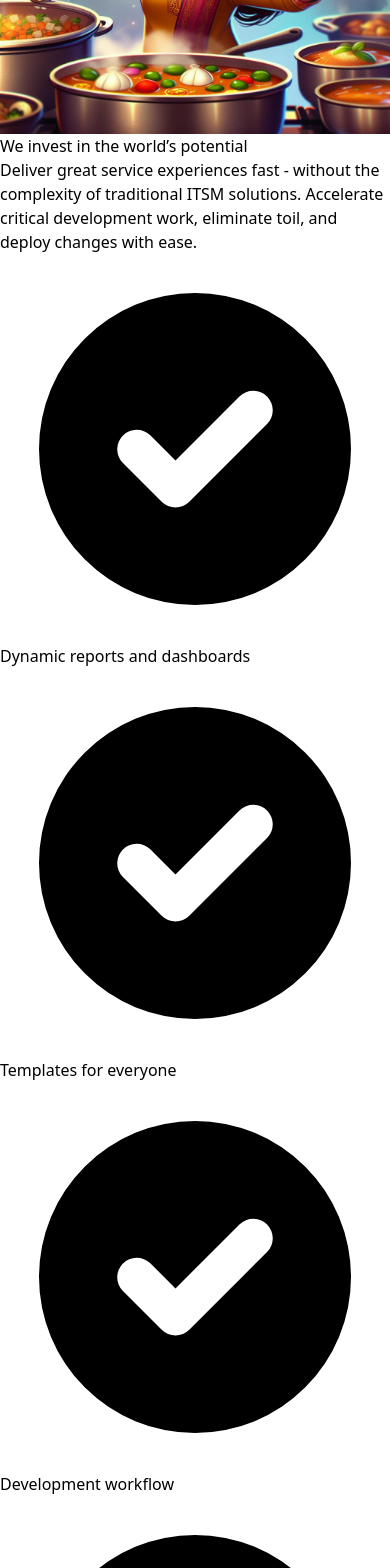
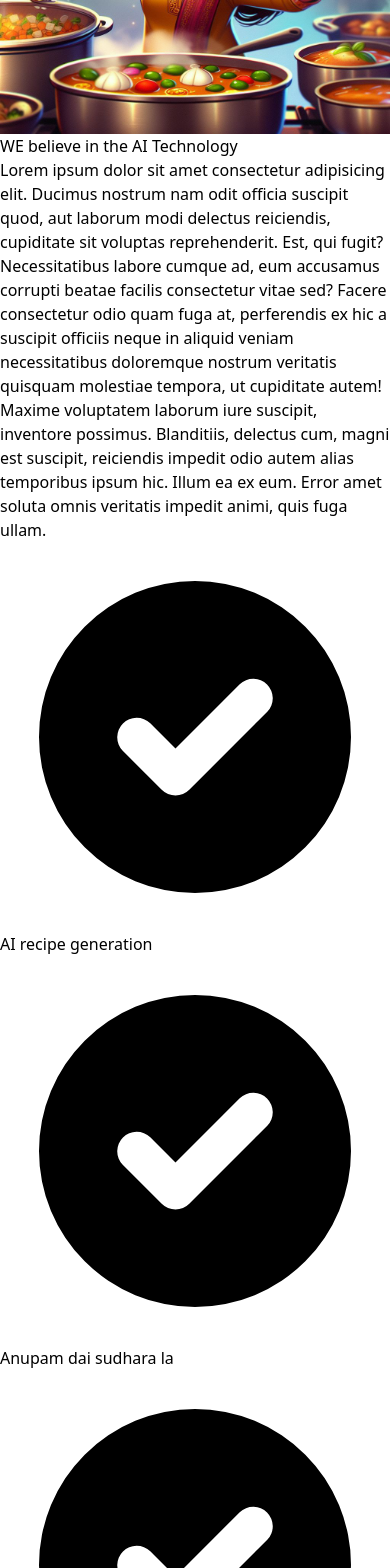
Before and after one commit to ayush475/Major_frontend, a React (Vite) app: page / in a window 390 px wide. Shown: the part 4060-5628 px from the top of the page. Built offline with nearby package versions, Linux system fonts and the light colour scheme.

Commit message:
Update content on HomePage component

```diff
--- a/src/pages/HomePage.jsx
+++ b/src/pages/HomePage.jsx
@@ -48,31 +48,31 @@ const HomePage = () => {
             <div class="items-center gap-8 lg:grid lg:grid-cols-2 xl:gap-16">
                 <img class="hidden w-full mb-4 rounded-lg lg:mb-0 lg:flex" src="../src/assets/dashboard3.jpg" alt="feature image 2"/>
                 <div class="text-gray-500 sm:text-lg dark:text-gray-400">
-                    <h2 class="mb-4 text-3xl font-extrabold tracking-tight text-gray-900 dark:text-white">We invest in the world’s potential</h2>
-                    <p class="mb-8 font-light lg:text-xl">Deliver great service experiences fast - without the complexity of traditional ITSM solutions. Accelerate critical development work, eliminate toil, and deploy changes with ease.</p>
+                    <h2 class="mb-4 text-3xl font-extrabold tracking-tight text-gray-900 dark:text-white">WE believe in the AI Technology</h2>
+                    <p class="mb-8 font-light lg:text-xl">Lorem ipsum dolor sit amet consectetur adipisicing elit. Ducimus nostrum nam odit officia suscipit quod, aut laborum modi delectus reiciendis, cupiditate sit voluptas reprehenderit. Est, qui fugit? Necessitatibus labore cumque ad, eum accusamus corrupti beatae facilis consectetur vitae sed? Facere consectetur odio quam fuga at, perferendis ex hic a suscipit officiis neque in aliquid veniam necessitatibus doloremque nostrum veritatis quisquam molestiae tempora, ut cupiditate autem! Maxime voluptatem laborum iure suscipit, inventore possimus. Blanditiis, delectus cum, magni est suscipit, reiciendis impedit odio autem alias temporibus ipsum hic. Illum ea ex eum. Error amet soluta omnis veritatis impedit animi, quis fuga ullam.</p>
                     <ul role="list" class="pt-8 space-y-5 border-t border-gray-200 my-7 dark:border-gray-700">
                         <li class="flex space-x-3">
                             <svg class="flex-shrink-0 w-5 h-5 text-purple-500 dark:text-purple-400" fill="currentColor" viewBox="0 0 20 20" xmlns="http://www.w3.org/2000/svg"><path fill-rule="evenodd" d="M10 18a8 8 0 100-16 8 8 0 000 16zm3.707-9.293a1 1 0 00-1.414-1.414L9 10.586 7.707 9.293a1 1 0 00-1.414 1.414l2 2a1 1 0 001.414 0l4-4z" clip-rule="evenodd"></path></svg>
-                            <span class="text-base font-medium leading-tight text-gray-900 dark:text-white">Dynamic reports and dashboards</span>
+                            <span class="text-base font-medium leading-tight text-gray-900 dark:text-white">AI recipe generation</span>
                         </li>
                         <li class="flex space-x-3">
                             <svg class="flex-shrink-0 w-5 h-5 text-purple-500 dark:text-purple-400" fill="currentColor" viewBox="0 0 20 20" xmlns="http://www.w3.org/2000/svg"><path fill-rule="evenodd" d="M10 18a8 8 0 100-16 8 8 0 000 16zm3.707-9.293a1 1 0 00-1.414-1.414L9 10.586 7.707 9.293a1 1 0 00-1.414 1.414l2 2a1 1 0 001.414 0l4-4z" clip-rule="evenodd"></path></svg>
-                            <span class="text-base font-medium leading-tight text-gray-900 dark:text-white">Templates for everyone</span>
+                            <span class="text-base font-medium leading-tight text-gray-900 dark:text-white">Anupam dai sudhara la</span>
                         </li>
                         <li class="flex space-x-3">
                             <svg class="flex-shrink-0 w-5 h-5 text-purple-500 dark:text-purple-400" fill="currentColor" viewBox="0 0 20 20" xmlns="http://www.w3.org/2000/svg"><path fill-rule="evenodd" d="M10 18a8 8 0 100-16 8 8 0 000 16zm3.707-9.293a1 1 0 00-1.414-1.414L9 10.586 7.707 9.293a1 1 0 00-1.414 1.414l2 2a1 1 0 001.414 0l4-4z" clip-rule="evenodd"></path></svg>
-                            <span class="text-base font-medium leading-tight text-gray-900 dark:text-white">Development workflow</span>
+                            <span class="text-base font-medium leading-tight text-gray-900 dark:text-white">Development workflow python and js</span>
                         </li>
                         <li class="flex space-x-3">
                             <svg class="flex-shrink-0 w-5 h-5 text-purple-500 dark:text-purple-400" fill="currentColor" viewBox="0 0 20 20" xmlns="http://www.w3.org/2000/svg"><path fill-rule="evenodd" d="M10 18a8 8 0 100-16 8 8 0 000 16zm3.707-9.293a1 1 0 00-1.414-1.414L9 10.586 7.707 9.293a1 1 0 00-1.414 1.414l2 2a1 1 0 001.414 0l4-4z" clip-rule="evenodd"></path></svg>
-                            <span class="text-base font-medium leading-tight text-gray-900 dark:text-white">Limitless business automation</span>
+                            <span class="text-base font-medium leading-tight text-gray-900 dark:text-white">Limitless generation automation</span>
                         </li>
                         <li class="flex space-x-3">
                             <svg class="flex-shrink-0 w-5 h-5 text-purple-500 dark:text-purple-400" fill="currentColor" viewBox="0 0 20 20" xmlns="http://www.w3.org/2000/svg"><path fill-rule="evenodd" d="M10 18a8 8 0 100-16 8 8 0 000 16zm3.707-9.293a1 1 0 00-1.414-1.414L9 10.586 7.707 9.293a1 1 0 00-1.414 1.414l2 2a1 1 0 001.414 0l4-4z" clip-rule="evenodd"></path></svg>
                             <span class="text-base font-medium leading-tight text-gray-900 dark:text-white">Knowledge management</span>
                         </li>
                     </ul>
-                    <p class="font-light lg:text-xl">Deliver great service experiences fast - without the complexity of traditional ITSM solutions.</p>
+                    <p class="font-light lg:text-xl">We worked on this to give you best  experiences</p>
                 </div>
             </div>
         </div>
```
